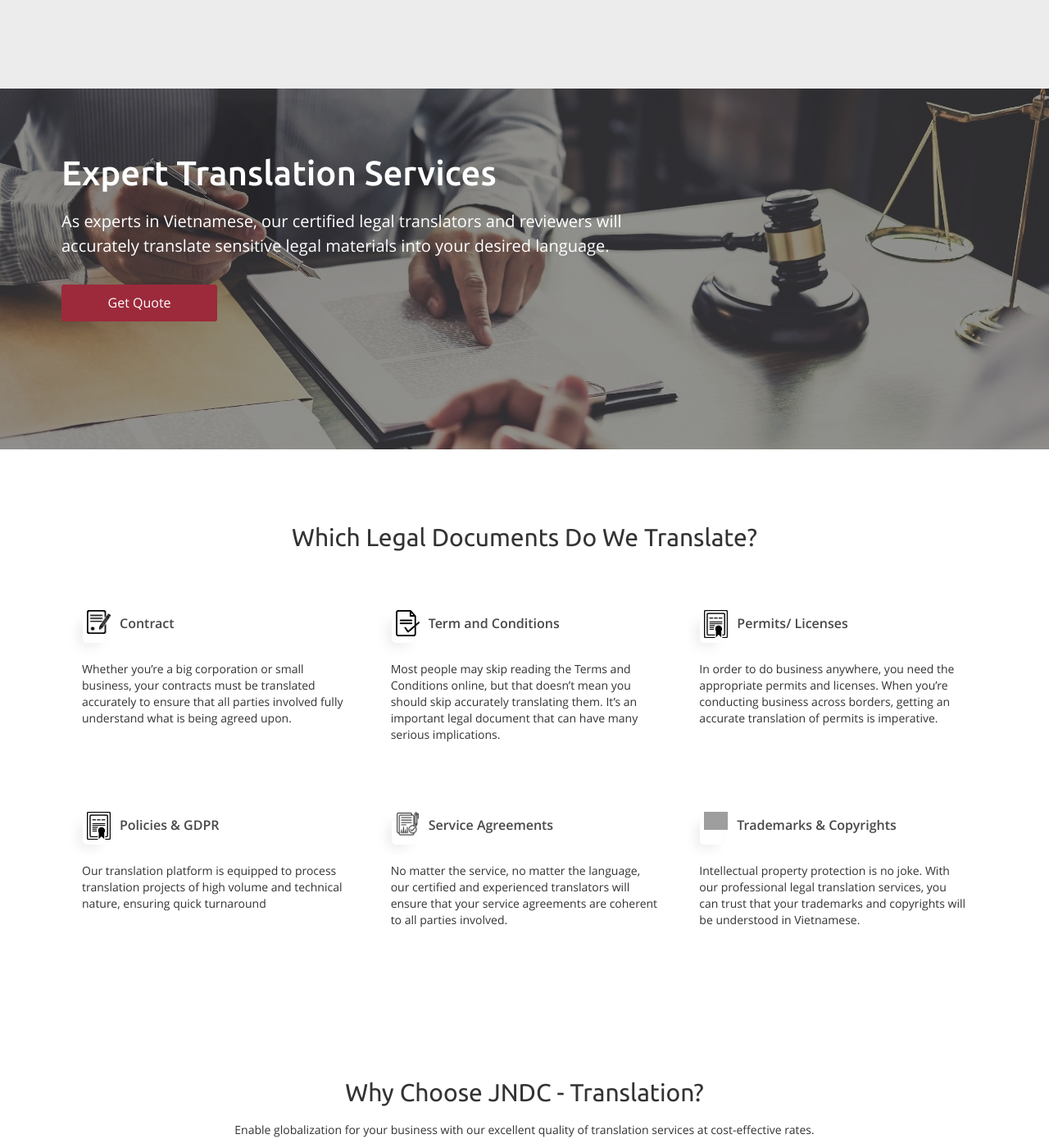
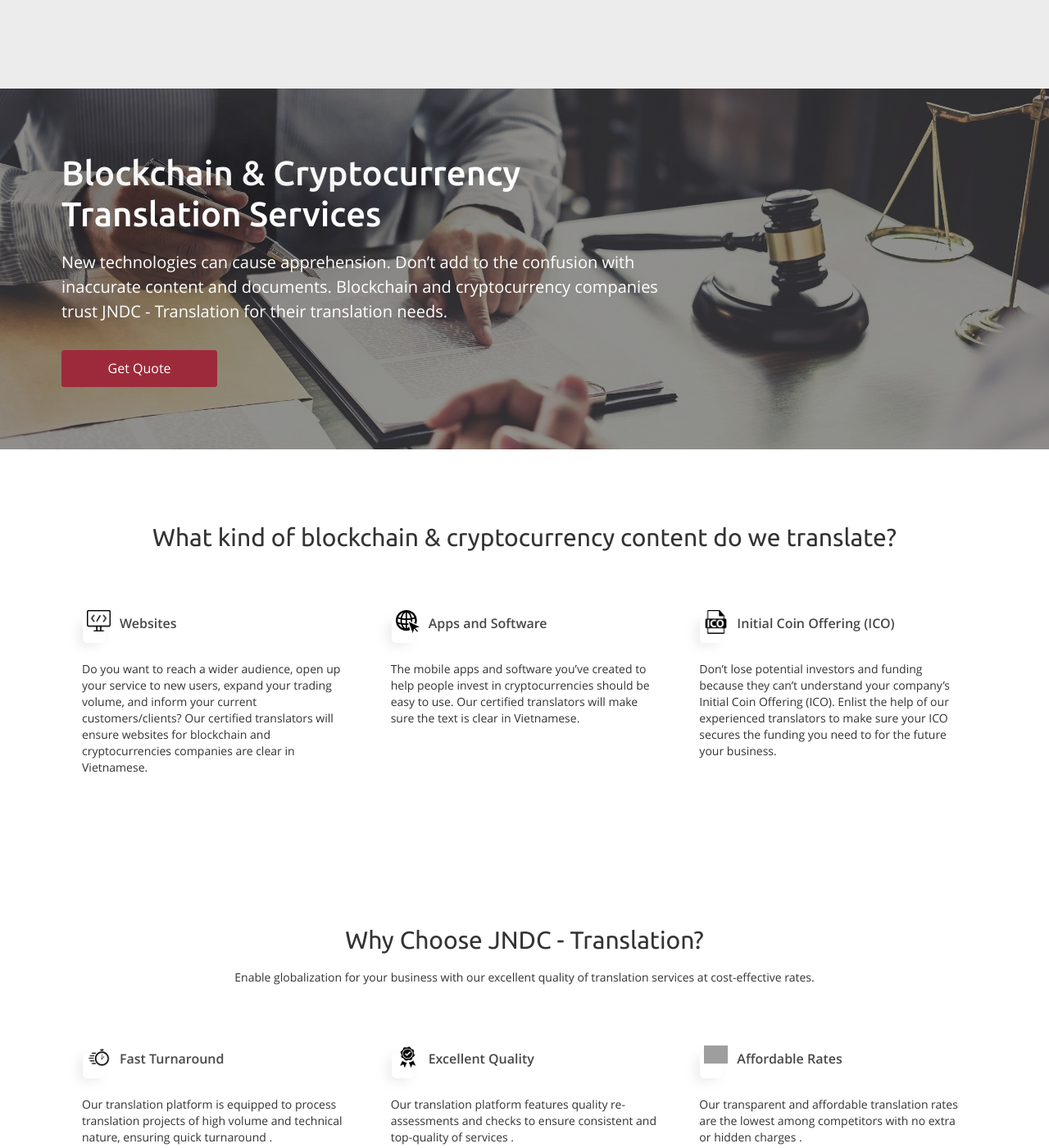
Before and after one commit to jndctranslation/landing_page, a Jekyll site: the page built from pages/blockchain_crypto.md, in a window 1280 px wide and 1400 px high. Shown: the whole window at 82% size. Built offline with Jekyll 4.4.1, drawn with Linux system fonts in a browser that asks for light colours; grey boxes are pictures that could not be loaded.

Commit message:
Update Website Pages “blockchain_crypto_page_information”

```diff
--- a/_data/pages/blockchain_crypto.yml
+++ b/_data/pages/blockchain_crypto.yml
@@ -2,52 +2,37 @@
   background_image: /assets/images/upload/d923dbbf84f549bb2d91ba8cf91461a8.jpg
   color_overlay: 'rgba(50, 50, 50, 0.5)'
   text: >-
-    As experts in Vietnamese, our certified legal translators and reviewers will
-    accurately translate sensitive legal materials into your desired language.
-  title: Expert Translation Services
+    New technologies can cause apprehension. Don’t add to the confusion with
+    inaccurate content and documents. Blockchain and cryptocurrency companies
+    trust JNDC - Translation for their translation needs.
+  title: Blockchain & Cryptocurrency Translation Services
   visible: true
 block_2:
   background_image: ''
   color_overlay: 'rgba(50, 50, 50, 0)'
   items:
-    - icon: /assets/images/upload/img_417598.png
+    - icon: /assets/images/upload/img_414428.png
       text: >-
-        Whether you’re a big corporation or small business, your contracts must
-        be translated accurately to ensure that all parties involved fully
-        understand what is being agreed upon.
-      title: Contract
-    - icon: >-
-        /assets/images/upload/4137121-health-evaluate-svg-png-icon-free-download-168769-evaluates-png-888_981_preview.png
+        Do you want to reach a wider audience, open up your service to new
+        users, expand your trading volume, and inform your current
+        customers/clients? Our certified translators will ensure websites for
+        blockchain and cryptocurrencies companies are clear in Vietnamese.
+      title: Websites
+    - icon: /assets/images/upload/tips-hemsida.png
       text: >-
-        Most people may skip reading the Terms and Conditions online, but that
-        doesn’t mean you should skip accurately translating them. It’s an
-        important legal document that can have many serious implications.
-      title: Term and Conditions
-    - icon: /assets/images/upload/img_517072.png
+        The mobile apps and software you’ve created to help people invest in
+        cryptocurrencies should be easy to use. Our certified translators will
+        make sure the text is clear in Vietnamese.
+      title: Apps and Software
+    - icon: /assets/images/upload/29508.png
       text: >-
-        In order to do business anywhere, you need the appropriate permits and
-        licenses. When you’re conducting business across borders, getting an
-        accurate translation of permits is imperative.
-      title: Permits/ Licenses
-    - icon: /assets/images/upload/img_517072.png
-      text: >-
-        Our translation platform is equipped to process translation projects of
-        high volume and technical nature, ensuring quick turnaround
-      title: Policies & GDPR
-    - icon: /assets/images/upload/56-512.png
-      text: >-
-        No matter the service, no matter the language, our certified and
-        experienced translators will ensure that your service agreements are
-        coherent to all parties involved.
-      title: Service Agreements
-    - icon: /assets/images/upload/img_310481.png
-      text: >-
-        Intellectual property protection is no joke. With our professional legal
-        translation services, you can trust that your trademarks and copyrights
-        will be understood in Vietnamese.
-      title: Trademarks & Copyrights
+        Don’t lose potential investors and funding because they can’t understand
+        your company’s Initial Coin Offering (ICO). Enlist the help of our
+        experienced translators to make sure your ICO secures the funding you
+        need to for the future your business.
+      title: Initial Coin Offering (ICO)
   text: ''
-  title: Which Legal Documents Do We Translate?
+  title: What kind of blockchain & cryptocurrency content do we translate?
   visible: true
 block_3:
   background_image: ''
```
